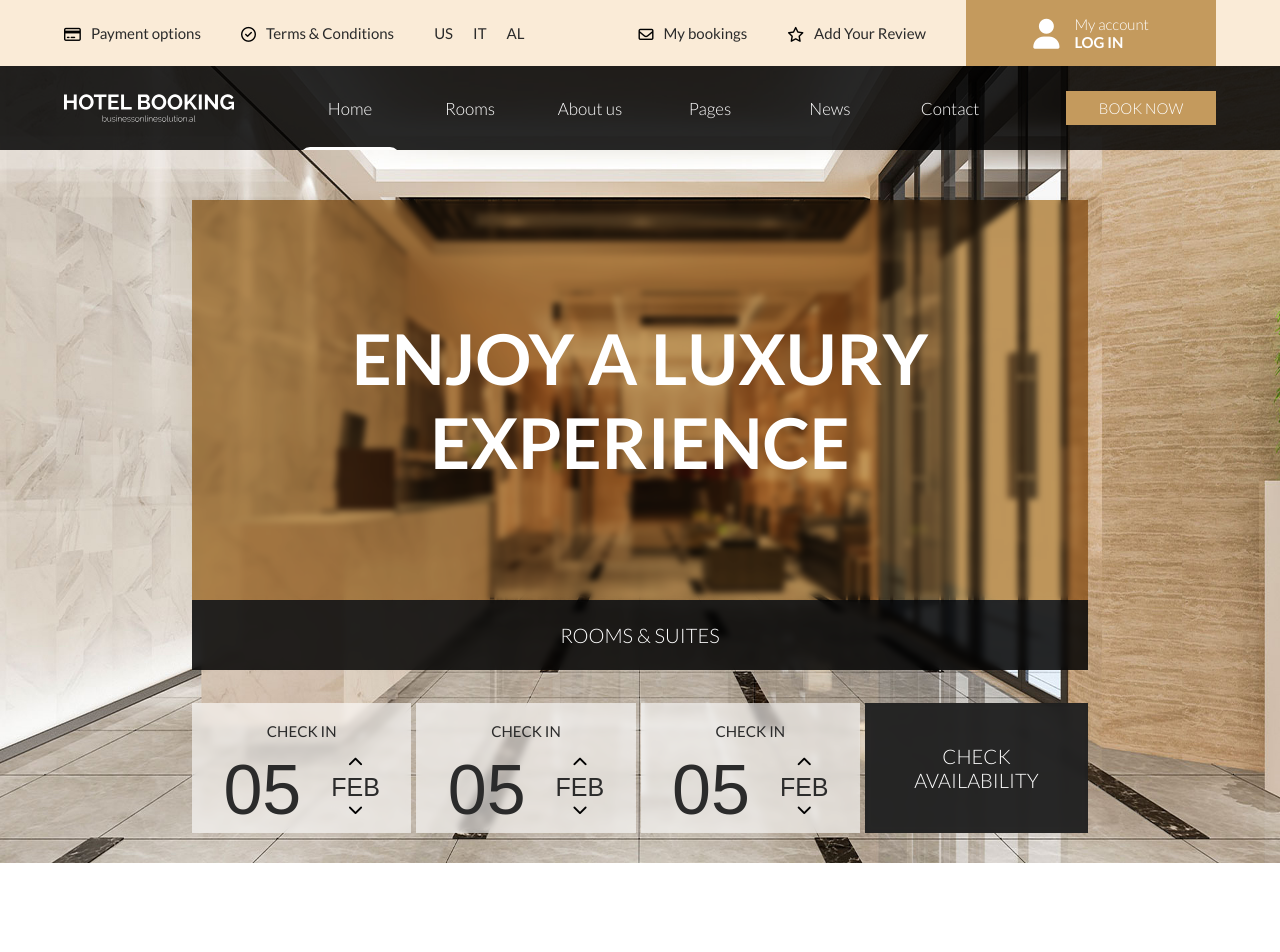
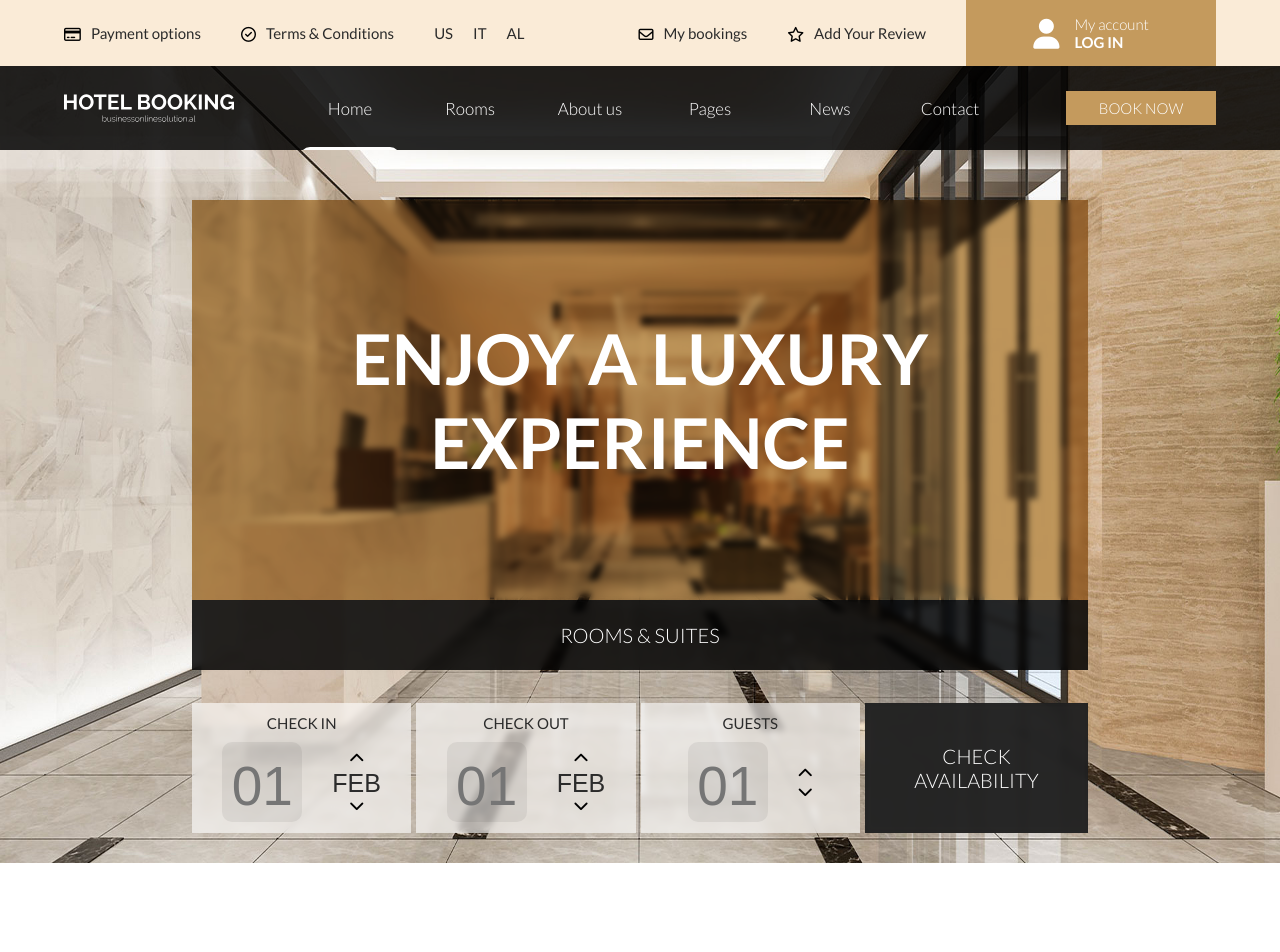
Before and after one commit to FlavioAvdulla/Hotel-Booking-System, a React (Vite) app in the folder FrontEnd/: page / in a window 1280 px wide. Shown: the top 952 px of the page. Built offline with nearby package versions, Linux system fonts and the light colour scheme.

Commit message:
web_update

```diff
--- a/FrontEnd/src/components/Header/Header.css
+++ b/FrontEnd/src/components/Header/Header.css
@@ -138,7 +138,7 @@
 }
 
 .check-in {
-    margin: 15px 0px 0px 0px;
+    margin: 0px 0px 10px 0px;
 }
 
 .date-month {
@@ -146,19 +146,26 @@
     /* justify-content: center; */
     align-items: center;
     gap: 30px;
-    margin: 10px 0px 0px 0px;
 }
 
 .month {
-    margin: 0px 0px 8px 0px;
     display: flex;
     flex-direction: column;
     align-items: center;
 }
 
-.date p {
+.date input {
+    width: 80px;
+    height: 80px;
+    padding: 15px 8px 8px 8px;
+    border: none;
+    background-color: #00000010;
+    outline: none;
+    text-align: center;
+    font-size: 55px;
     font-family: "Bahnschrift Condensed", sans-serif;
-    font-size: 70px;
+    justify-content: center;
+    border-radius: 10px;
 }
 
 .month p {
@@ -166,6 +173,11 @@
     font-size: 25px;
     font-weight: 400;
     margin: 3px 0px 0px 0px;
+}
+
+.fa-chevron-up,
+.fa-chevron-down {
+    cursor: pointer;
 }
 
 
--- a/FrontEnd/src/components/Header/Header.jsx
+++ b/FrontEnd/src/components/Header/Header.jsx
@@ -1,8 +1,73 @@
-import React from "react";
+import React, { useState } from "react";
 import "./Header.css";
 import Header_02 from "../../assets/images/header_02.jpg";
 
+const months = [
+  "JAN",
+  "FEB",
+  "MAR",
+  "APR",
+  "MAY",
+  "JUN",
+  "JUL",
+  "AUG",
+  "SEP",
+  "OCT",
+  "NOV",
+  "DEC",
+];
+
 const Header = () => {
+  // Separate states for check-in and check-out month indexes
+  const [checkInMonthIndex, setCheckInMonthIndex] = useState(1);
+  const [checkOutMonthIndex, setCheckOutMonthIndex] = useState(1);
+
+  const validateDateInputCheckIn = (event) => {
+    const input = event.target;
+    const value = input.value;
+    const numericValue = value.replace(/[^0-9]/g, "");
+    const dateValue = parseInt(numericValue, 10);
+
+    if (!isNaN(dateValue) && dateValue >= 1 && dateValue <= 31) {
+      input.value = dateValue;
+    } else {
+      input.value = "";
+    }
+  };
+
+  const validateDateInputCheckOut = (event) => {
+    const input = event.target;
+    const value = input.value;
+    const numericValue = value.replace(/[^0-9]/g, "");
+    const dateValue = parseInt(numericValue, 10);
+
+    if (!isNaN(dateValue) && dateValue >= 1 && dateValue <= 31) {
+      input.value = dateValue;
+    } else {
+      input.value = "";
+    }
+  };
+
+  const changeMonthCheckIn = (direction) => {
+    setCheckInMonthIndex((prevIndex) => {
+      if (direction === "up") {
+        return (prevIndex + 1) % 12;
+      } else {
+        return (prevIndex - 1 + 12) % 12;
+      }
+    });
+  };
+
+  const changeMonthCheckOut = (direction) => {
+    setCheckOutMonthIndex((prevIndex) => {
+      if (direction === "up") {
+        return (prevIndex + 1) % 12;
+      } else {
+        return (prevIndex - 1 + 12) % 12;
+      }
+    });
+  };
+
   return (
     <div className="header">
       <img src={Header_02} alt={Header_02} />
@@ -26,55 +91,75 @@ const Header = () => {
 
           <div className="date-month">
             <div className="date">
-              <p>05</p>
+              <input type="text" onInput={validateDateInputCheckIn} placeholder="01" />
             </div>
 
             <div className="month">
-              <i className="fa-solid fa-chevron-up"></i>
-              <p>FEB</p>
-              <i className="fa-solid fa-chevron-down"></i>
+              <i
+                className="fa-solid fa-chevron-up"
+                onClick={() => changeMonthCheckIn("up")}
+              ></i>
+              <p>{months[checkInMonthIndex]}</p>
+              <i
+                className="fa-solid fa-chevron-down"
+                onClick={() => changeMonthCheckIn("down")}
+              ></i>
             </div>
           </div>
         </div>
 
         <div className="section-2">
-        <div className="check-in">
-            <p>CHECK IN</p>
+          <div className="check-in">
+            <p>CHECK OUT</p>
           </div>
 
           <div className="date-month">
             <div className="date">
-              <p>05</p>
+              <input type="text" onInput={validateDateInputCheckOut} placeholder="01" />
             </div>
 
             <div className="month">
-              <i className="fa-solid fa-chevron-up"></i>
-              <p>FEB</p>
-              <i className="fa-solid fa-chevron-down"></i>
+              <i
+                className="fa-solid fa-chevron-up"
+                onClick={() => changeMonthCheckOut("up")}
+              ></i>
+              <p>{months[checkOutMonthIndex]}</p>
+              <i
+                className="fa-solid fa-chevron-down"
+                onClick={() => changeMonthCheckOut("down")}
+              ></i>
             </div>
           </div>
         </div>
 
         <div className="section-3">
-        <div className="check-in">
-            <p>CHECK IN</p>
+          <div className="check-in">
+            <p>GUESTS</p>
           </div>
 
           <div className="date-month">
             <div className="date">
-              <p>05</p>
+              <input type="text" onInput={validateDateInputCheckIn} placeholder="01" />
             </div>
 
             <div className="month">
-              <i className="fa-solid fa-chevron-up"></i>
-              <p>FEB</p>
-              <i className="fa-solid fa-chevron-down"></i>
+              <i
+                className="fa-solid fa-chevron-up"
+              ></i>
+              <p></p>
+              <i
+                className="fa-solid fa-chevron-down"
+              ></i>
             </div>
           </div>
         </div>
 
         <div className="section-4">
-            <p>CHECK<br/>AVAILABILITY</p>
+          <p>
+            CHECK
+            <br />
+            AVAILABILITY
+          </p>
           <div className="section-4-overlay-black"></div>
         </div>
       </div>
```
